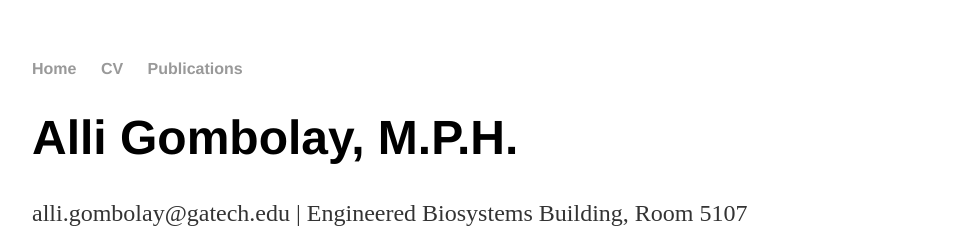
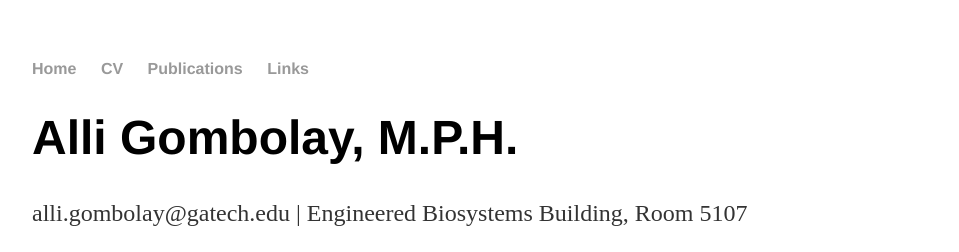
Before and after one commit to agombolay/agombolay.github.io, a Jekyll site: the page built from index.html, in a window 1280 px wide. Shown: the top 252 px of the page, without its empty margins (160-1119 px from the left). Built offline with Jekyll 4.4.1, drawn with Linux system fonts in a browser that asks for light colours.

Commit message:
Update default.html

```diff
--- a/_layouts/default.html
+++ b/_layouts/default.html
@@ -11,6 +11,7 @@
 	        		<li><a href="/">Home</a></li>
 	        		<li><a href="/cv">CV</a></li>
 				<li><a href="/Publications">Publications</a></li>
+				<li><a href="/Links">Links</a></li>
 	    		</ul>
 			</nav>
 			<div class="container">
```
